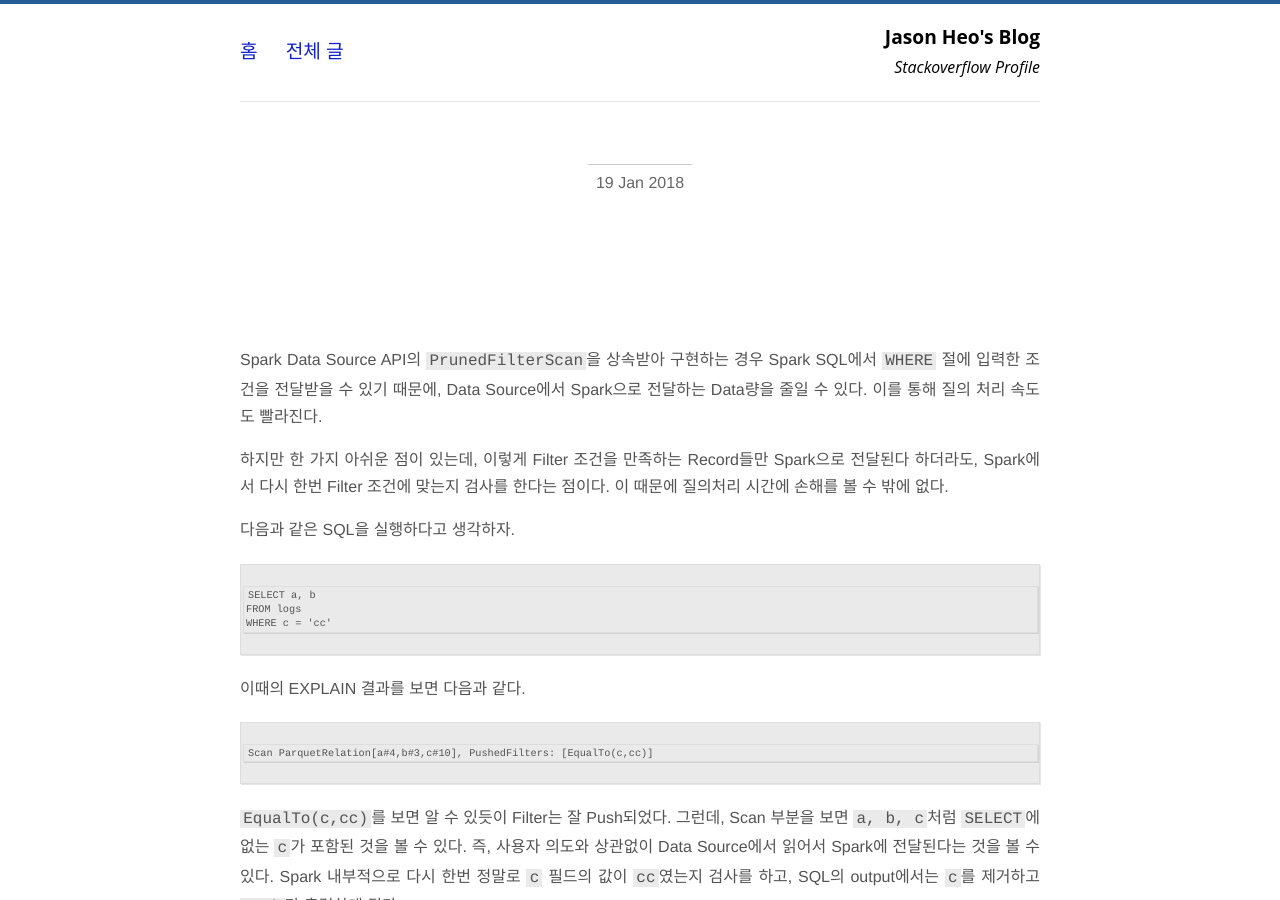
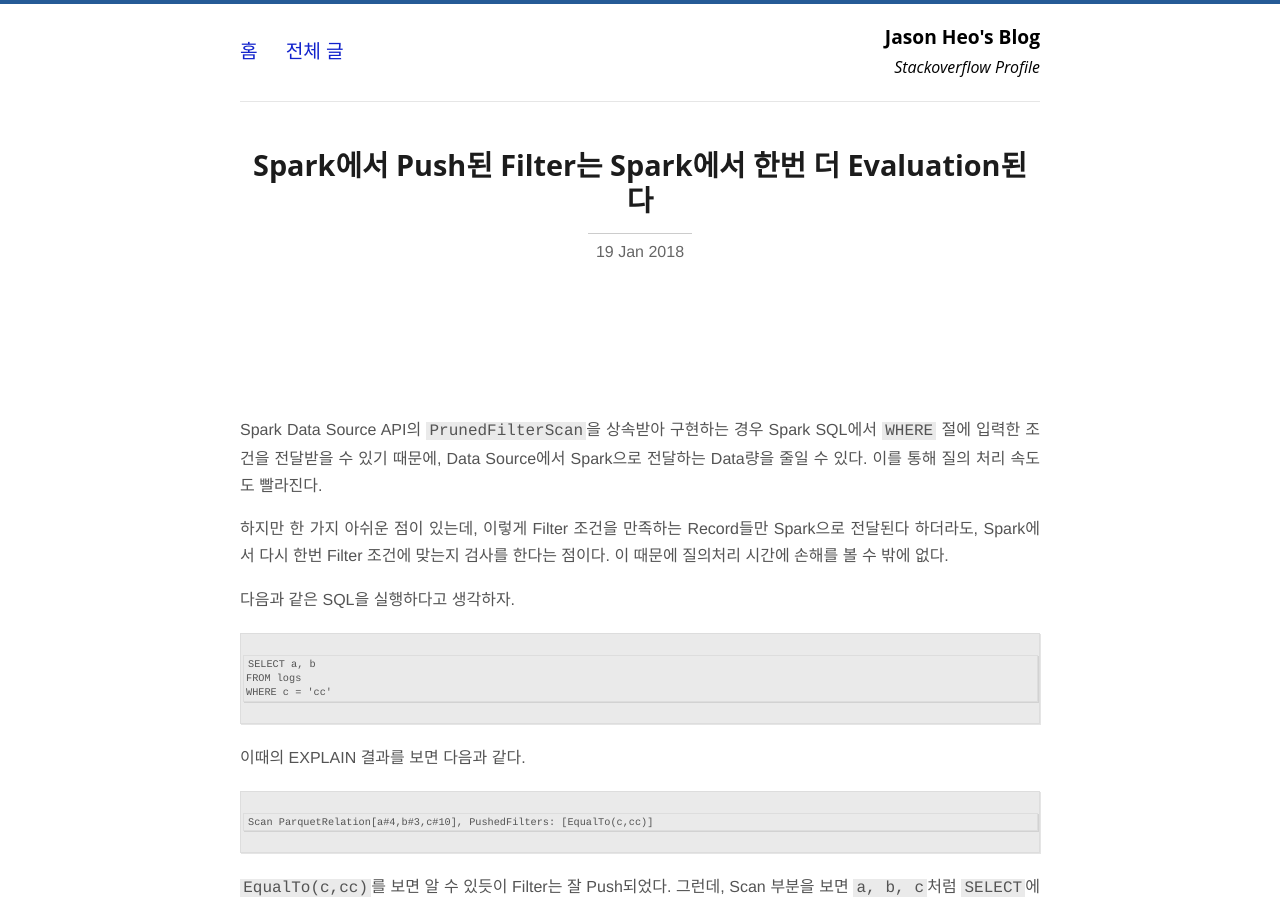
Before and after one commit to jason-heo/jason-heo.github.io, a Jekyll site: the page built from _posts/2018-01-19-spark-pushed-filter-evaluated-again.md, in a window 1280 px wide and 900 px high. Built offline with Jekyll 4.4.1, drawn with Linux system fonts in a browser that asks for light colours; our own code applies the rules of GitHub Pages for plain Markdown files; comment, search, counter and statistics services are not loaded.

Commit message:
title 오타 수정

```diff
--- a/_posts/2018-01-19-spark-pushed-filter-evaluated-again.md
+++ b/_posts/2018-01-19-spark-pushed-filter-evaluated-again.md
@@ -1,6 +1,6 @@
 ---
 layout: post
-title: "Spark에서 Push된 Filter는 Spark에서 한번 더 Evaluation된다""
+title: "Spark에서 Push된 Filter는 Spark에서 한번 더 Evaluation된다"
 categories: "bigdata"
 ---
 
```
